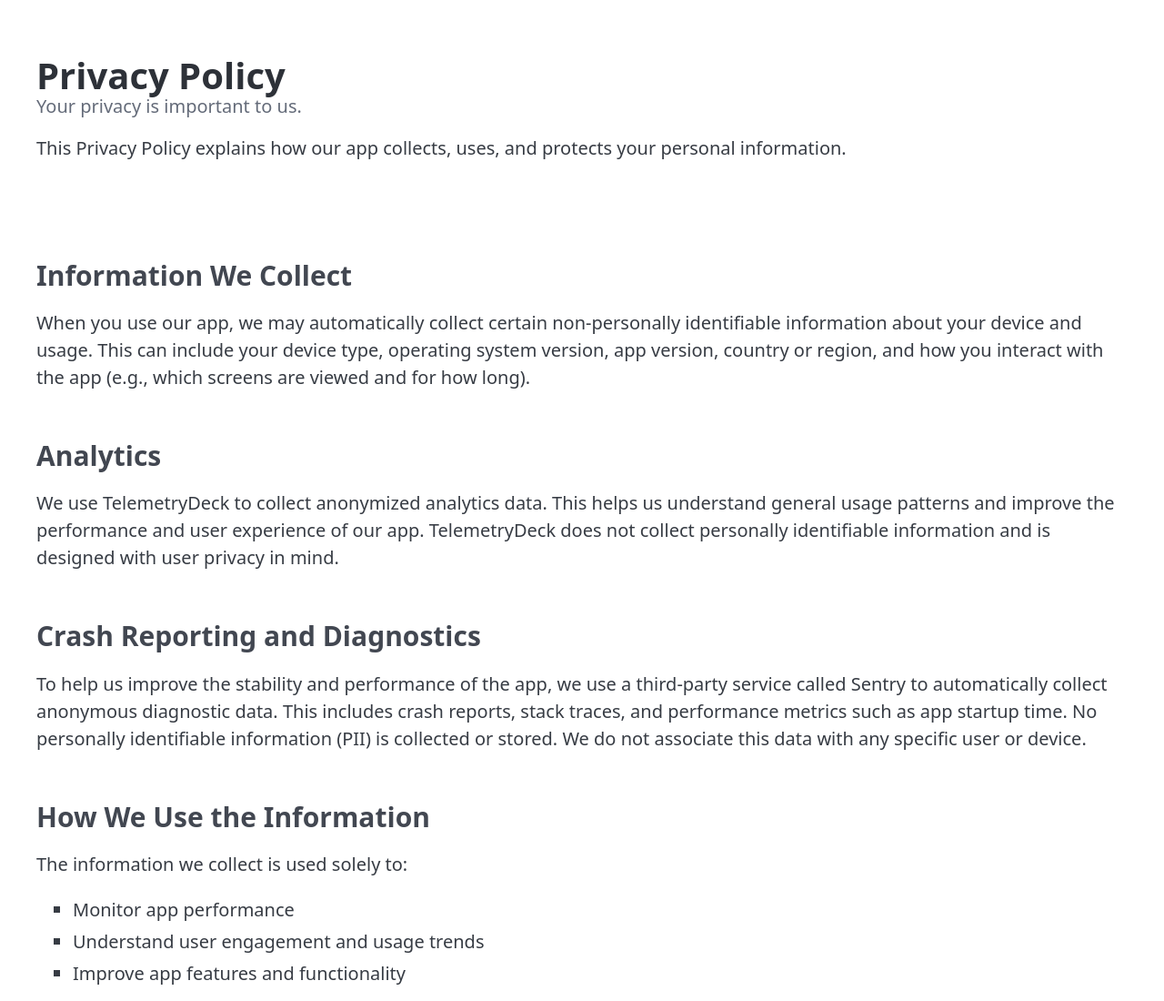
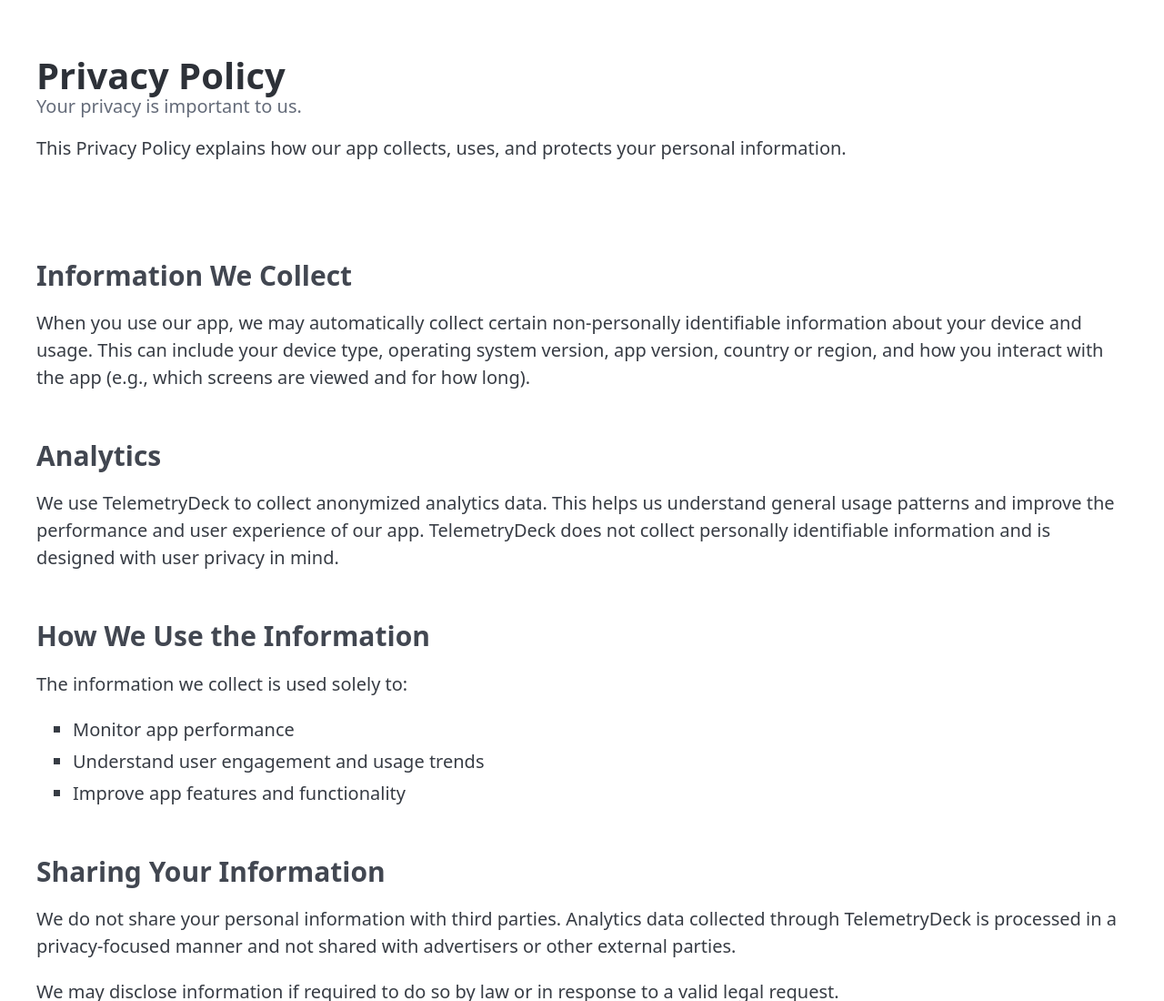
Before and after one commit to robertpinl/robertpinl.github.io, a website: page privacy-policy.html in a window 1280 px wide. Shown: the top 1100 px of the page at 91% size. Drawn offline with nearby package versions, Linux system fonts and the light colour scheme.

Commit message:
Remove crash reporting from privacy policy

```diff
--- a/privacy-policy.html
+++ b/privacy-policy.html
@@ -35,14 +35,6 @@
       We use TelemetryDeck to collect anonymized analytics data. This helps us understand general usage patterns and
       improve the performance and user experience of our app. TelemetryDeck does not collect personally identifiable
       information and is designed with user privacy in mind.
-    </p>
-  </section>
-
-  <section>
-    <h3>Crash Reporting and Diagnostics</h3>
-    <p>
-      To help us improve the stability and performance of the app, we use a third-party service called Sentry to automatically collect anonymous diagnostic data. This includes crash reports, stack traces, and performance metrics such as app startup time.
-      No personally identifiable information (PII) is collected or stored. We do not associate this data with any specific user or device.
     </p>
   </section>
 
```
